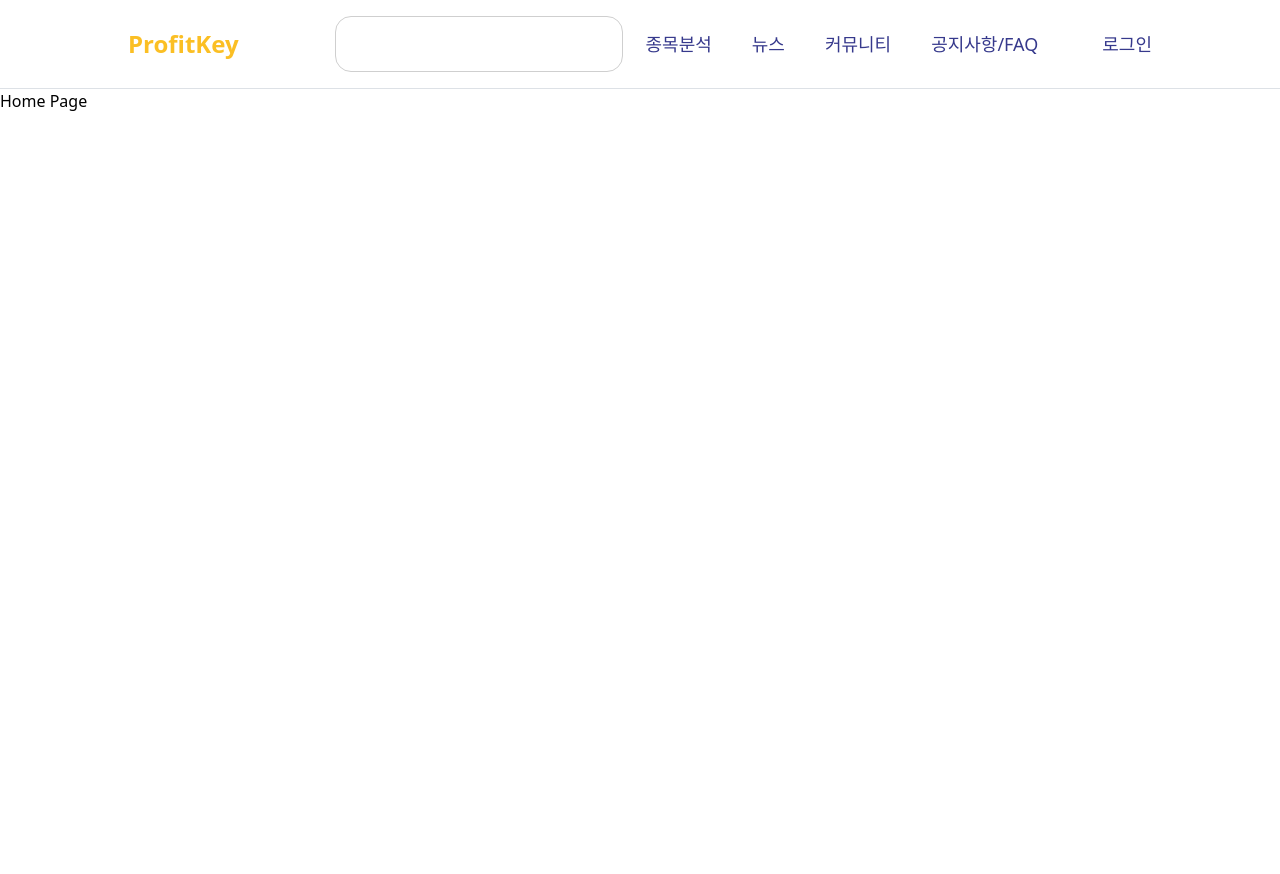
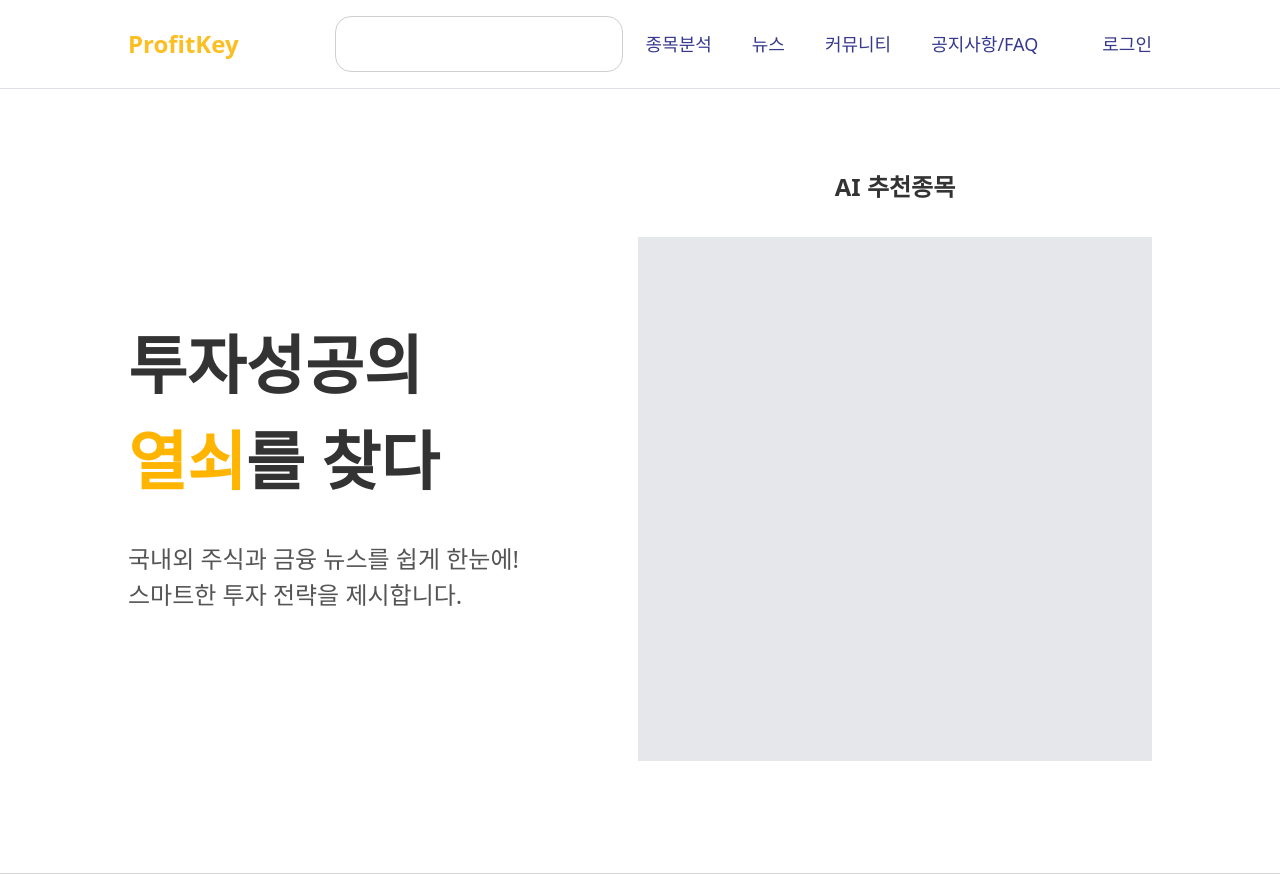
Before and after one commit to profit-key/profitkey-front, a React (Vite) app: page / in a window 1280 px wide. Before the commit the page ends 800 px from the top, so only its background shows below. Built offline with nearby package versions, Linux system fonts and the light colour scheme; no server answers.

Commit message:
feat: 홈화면 AI 추천 종목 섹션 마크업
PROF-100

```diff
--- /dev/null
+++ b/src/pages/home/ui/ai-recommend-section.tsx
@@ -0,0 +1,26 @@
+export function AiRecommendSection() {
+  return (
+    <div className="border-b border-[#d4d4d4] pb-28 pt-20">
+      <div className="mx-auto flex max-w-5xl items-center justify-between">
+        <div className="flex flex-col gap-8">
+          <h2 className="text-[64px] font-bold text-[#333333]">
+            투자성공의
+            <br />
+            <span className="text-[#ffb400]">열쇠</span>를 찾다
+          </h2>
+          <p className="text-[24px] text-[#555555]">
+            국내외 주식과 금융 뉴스를 쉽게 한눈에!
+            <br />
+            스마트한 투자 전략을 제시합니다.
+          </p>
+        </div>
+        <div className="flex flex-col items-center">
+          <div className="text-[24px] font-bold text-[#333333]">
+            AI 추천종목
+          </div>
+          <div className="mt-8 h-[524px] w-[514px] bg-gray-200"></div>
+        </div>
+      </div>
+    </div>
+  );
+}
--- a/src/pages/home/ui/home-page.tsx
+++ b/src/pages/home/ui/home-page.tsx
@@ -1,3 +1,9 @@
+import { AiRecommendSection } from './ai-recommend-section';
+
 export function HomePage() {
-  return <div>Home Page</div>;
+  return (
+    <div>
+      <AiRecommendSection />
+    </div>
+  );
 }
```
